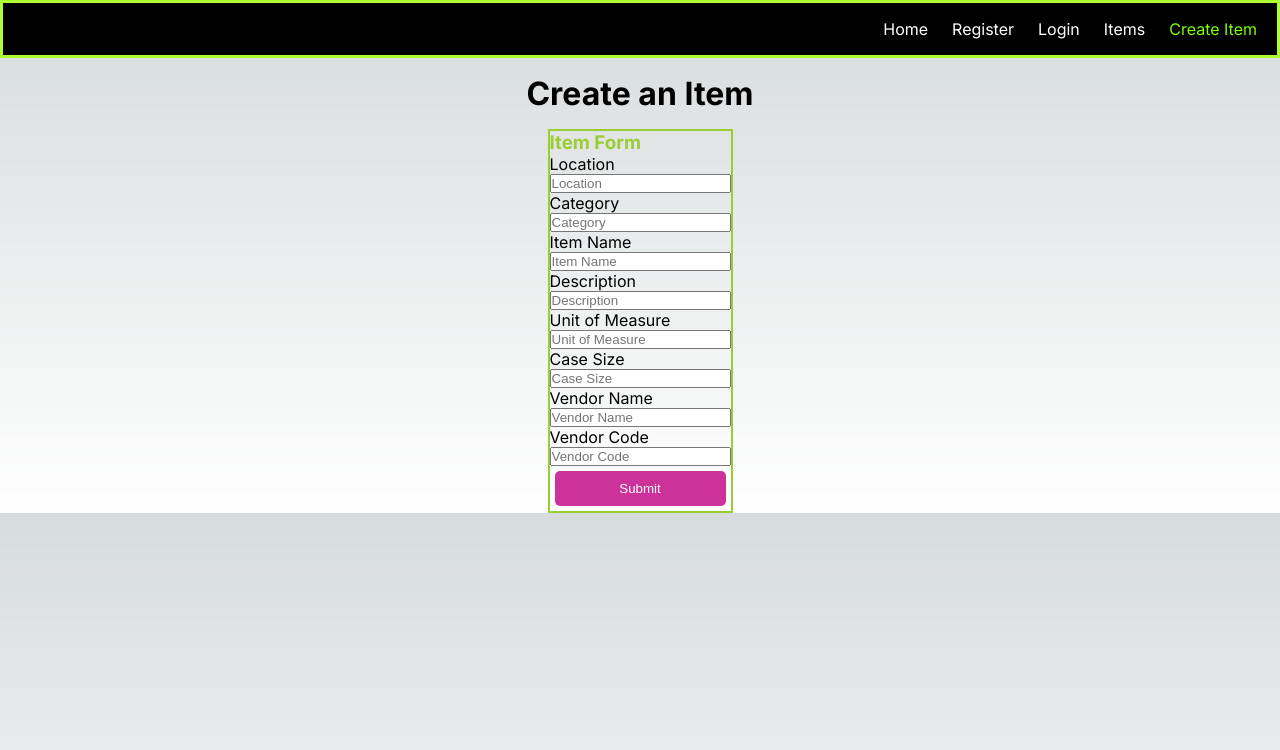
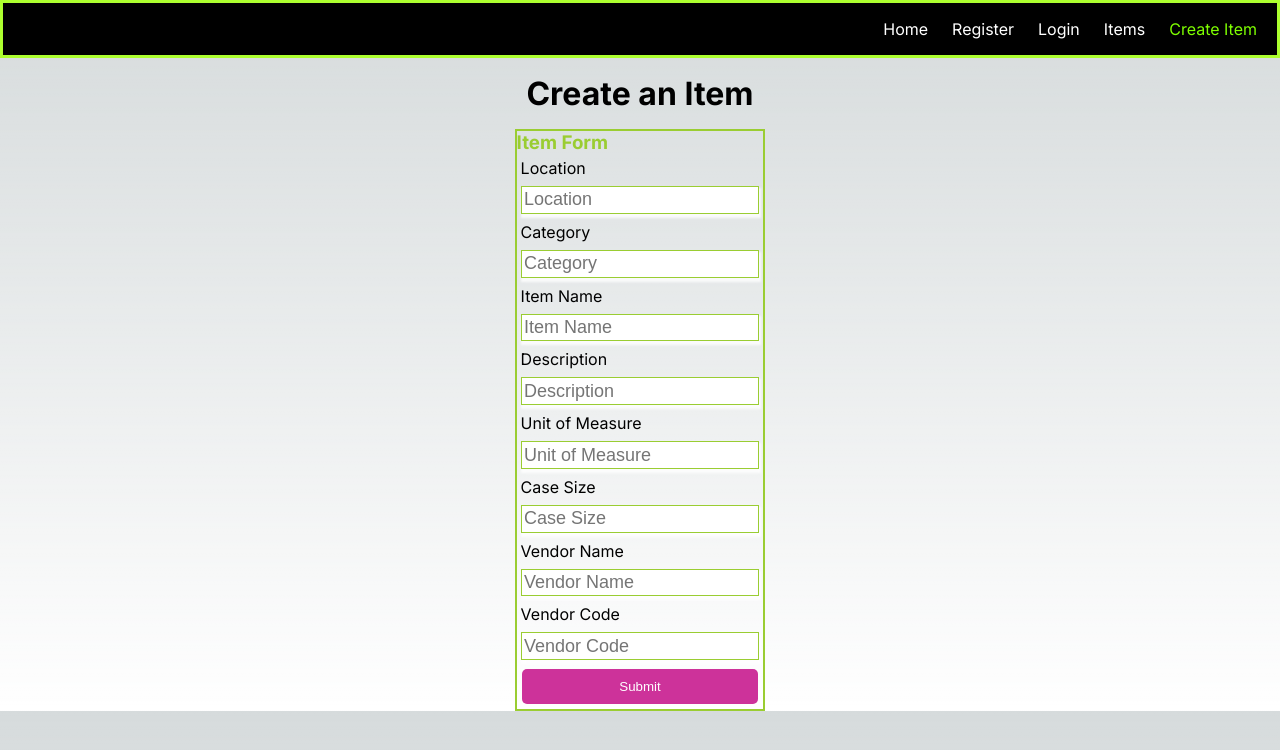
Before and after one commit to Job85/inventory-client, a Next.js app: page /create_item in a window 1280 px wide. Shown: the top 750 px of the page. Built offline with nearby package versions, Linux system fonts and the light colour scheme.

Commit message:
styled input and label class

```diff
--- a/src/app/components/input/LabelInputField.jsx
+++ b/src/app/components/input/LabelInputField.jsx
@@ -4,8 +4,11 @@ export default function LabelInput({ type, name, name2, placeholder, defaultValu
 
     return (
         <>
-            <label htmlFor={name}>{name2}</label>
+            <label
+                className={styles.label}
+                htmlFor={name}>{name2}</label>
             <input
+                className={styles.input}
                 type={type}
                 name={name}
                 placeholder={placeholder}
--- a/src/app/components/input/styles.module.css
+++ b/src/app/components/input/styles.module.css
@@ -0,0 +1,11 @@
+.label {
+    padding: .25rem;
+}
+
+.input {
+    margin: .25rem;
+    padding: .15rem;
+    font-size: large;
+    box-shadow: 1px 3px 2px 1px rgba(255, 255, 255, 0.8);
+    border: .05rem solid yellowgreen;
+}
```
